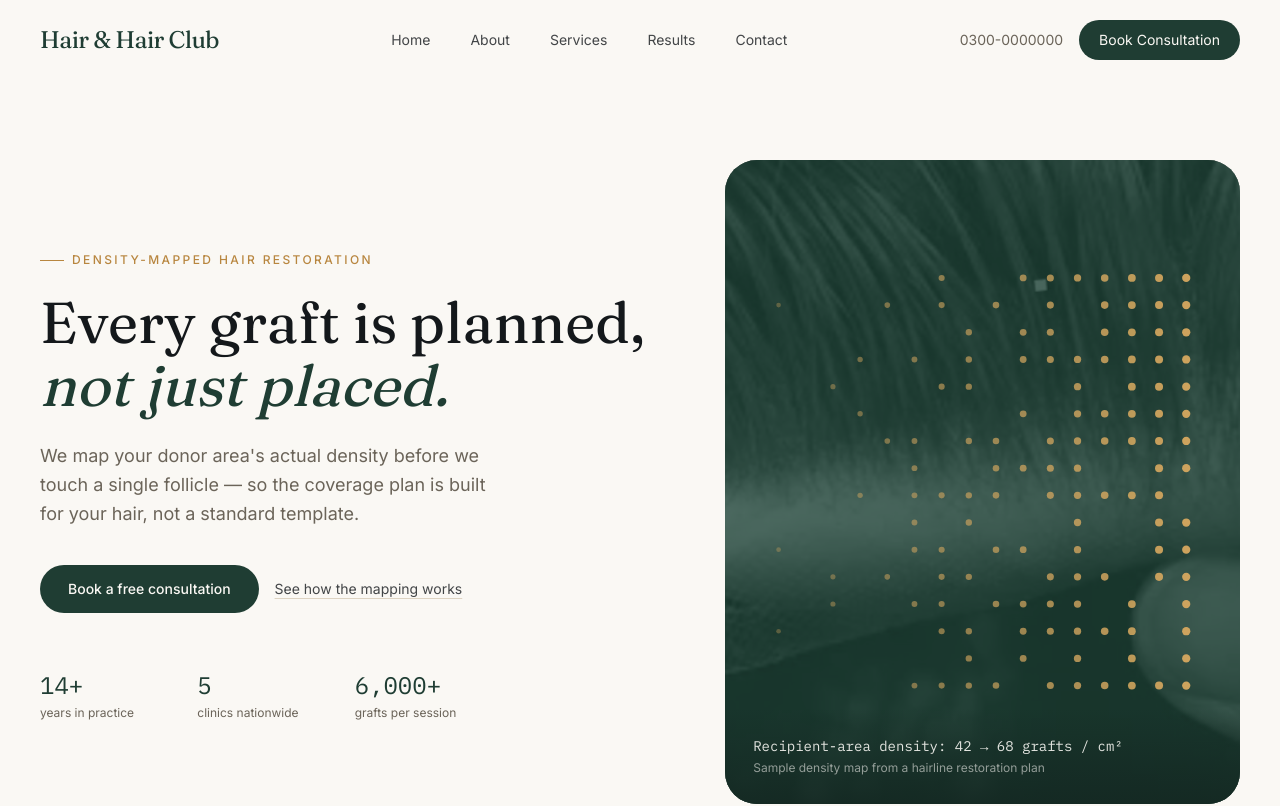
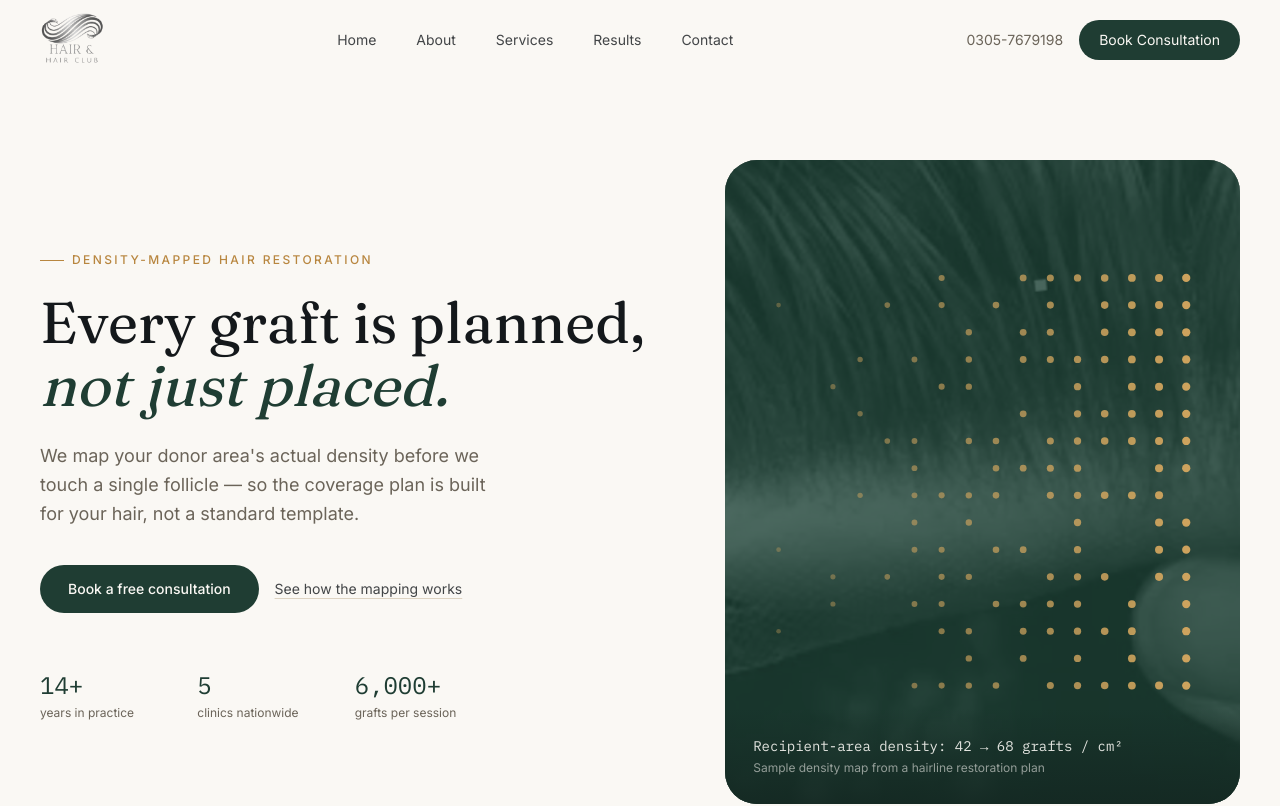
Before and after one commit to FawadSherwani/hairclub, a Next.js app: page / in a window 1280 px wide. Shown: the top 806 px of the page. Built offline with nearby package versions, Linux system fonts and the light colour scheme.

Commit message:
Add logo to site header

```diff
--- a/components/Navbar.js
+++ b/components/Navbar.js
@@ -1,6 +1,7 @@
 "use client";
 
 import Link from "next/link";
+import Image from "next/image";
 import { useEffect, useState } from "react";
 import { useBooking } from "@/lib/booking-context";
 
@@ -31,10 +32,15 @@ export default function Navbar() {
       }`}
     >
       <nav className="mx-auto max-w-7xl px-6 lg:px-10 flex items-center justify-between h-20">
-        <Link href="/" className="flex items-center gap-2 group">
-          <span className="font-display text-2xl tracking-tight text-pine">
-            Hair & Hair Club
-          </span>
+        <Link href="/" className="flex items-center" aria-label="Hair & Hair Club home">
+          <Image
+            src="/logo.png"
+            alt="Hair & Hair Club"
+            width={64}
+            height={64}
+            className="h-16 w-16 object-contain"
+            priority
+          />
         </Link>
 
         <div className="hidden md:flex items-center gap-10">
@@ -51,10 +57,10 @@ export default function Navbar() {
 
         <div className="flex items-center gap-4">
           <a
-            href="tel:+923000000000"
+            href="tel:+923057679198"
             className="hidden lg:inline text-sm text-clay hover:text-pine transition-colors"
           >
-            0300-0000000
+            0305-7679198
           </a>
           <button
             onClick={() => openBooking()}
```
Also changed, not shown: public/logo.png (added).
